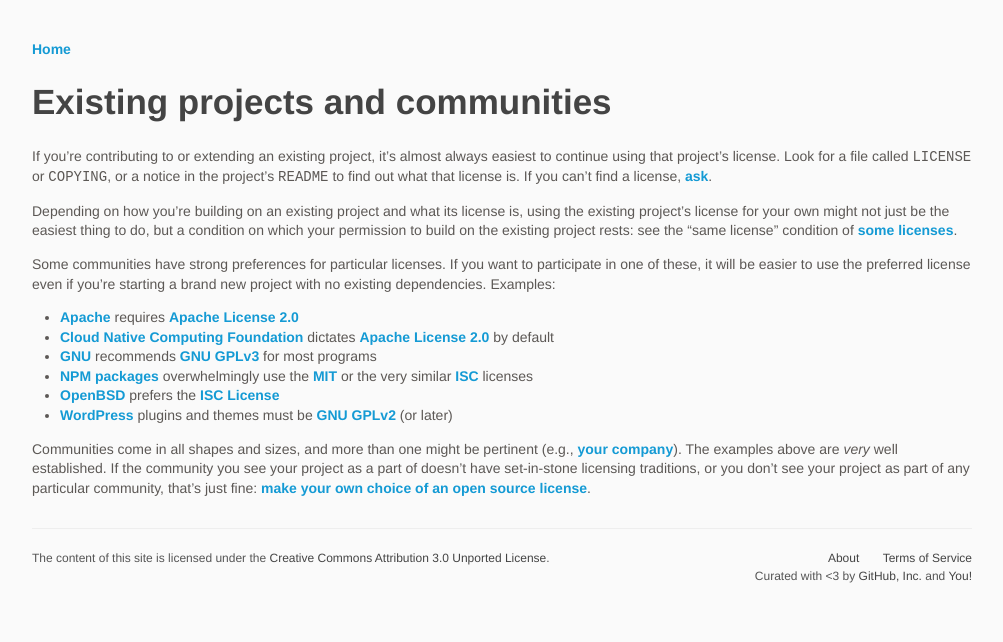
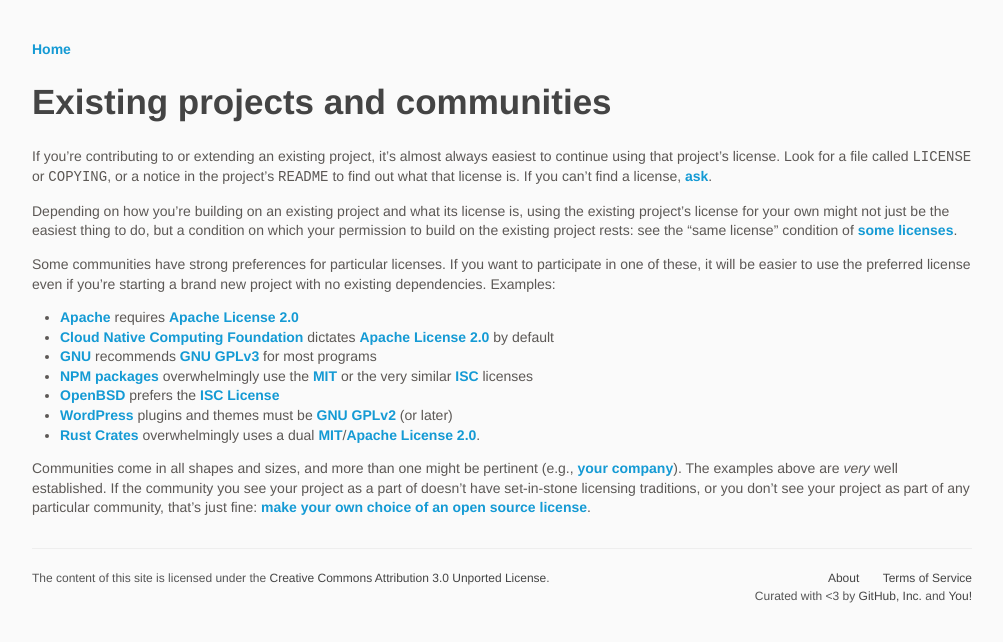
Before and after one commit to github/choosealicense.com, a Jekyll site: the page built from community.md, in a window 1280 px wide. Shown: the top 642 px of the page, without its empty margins (138-1141 px from the left). Built offline with Jekyll 4.4.1, drawn with Linux system fonts in a browser that asks for light colours; some web fonts are replaced.

Commit message:
Include rust
It's growing............

```diff
--- a/community.md
+++ b/community.md
@@ -19,5 +19,6 @@
 * [NPM packages](https://libraries.io/search?platforms=NPM) overwhelmingly use the [MIT](/licenses/mit/) or the very similar [ISC](/licenses/isc) licenses
 * [OpenBSD](https://www.openbsd.org/policy.html) prefers the [ISC License](/licenses/isc/)
 * [WordPress](https://wordpress.org/about/license/) plugins and themes must be [GNU GPLv2](/licenses/gpl-2.0/) (or later)
+* [Rust](https://www.rust-lang.org/) [Crates](https://crates.io/) overwhelmingly uses a dual  [MIT](/licenses/mit/)/[Apache License 2.0](/licenses/apache-2.0/).
 
 Communities come in all shapes and sizes, and more than one might be pertinent (e.g., [your company](https://opensource.guide/legal/#what-does-my-companys-legal-team-need-to-know)). The examples above are *very* well established. If the community you see your project as a part of doesn't have set-in-stone licensing traditions, or you don't see your project as part of any particular community, that's just fine: [make your own choice of an open source license](/).
```
